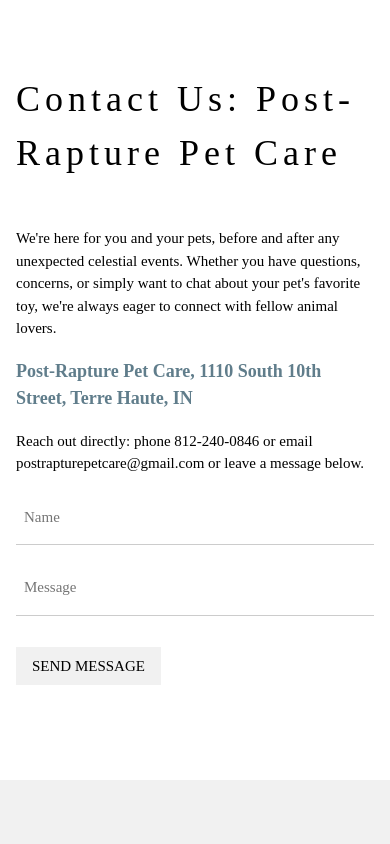
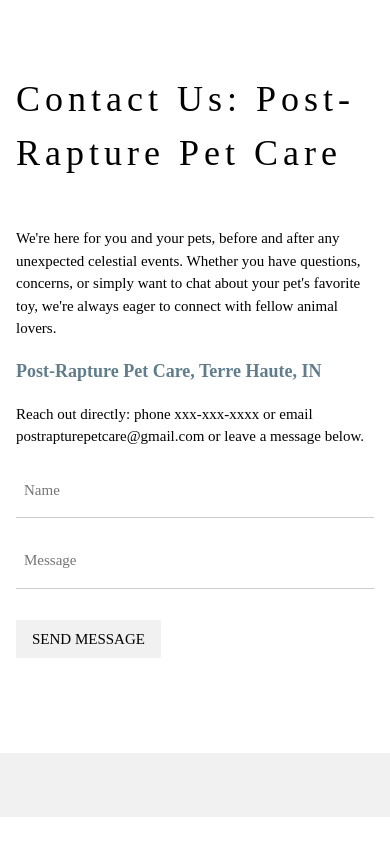
Before and after one commit to Bederckous/rapturePetcareServices_Project, a plain HTML site: page index.html in a window 390 px wide. Shown: the part 2629-3473 px from the top of the page. After the commit the page ends 3446 px from the top, so only its background shows below. Drawn offline with nearby package versions, Linux system fonts and the light colour scheme.

Commit message:
Update index.html
I removed my personal phone number as well as our personal address from the webpage.

```diff
--- a/index.html
+++ b/index.html
@@ -86,8 +86,8 @@ h1, h2, h3, h4, h5, h6 {
   <div class="w3-container w3-padding-64" id="contact">
     <h1>Contact Us: Post-Rapture Pet Care</h1><br>
     <p>We're here for you and your pets, before and after any unexpected celestial events. Whether you have questions, concerns, or simply want to chat about your pet's favorite toy, we're always eager to connect with fellow animal lovers.</p>
-    <p class="w3-text-blue-grey w3-large"><b> Post-Rapture Pet Care, 1110 South 10th Street, Terre Haute, IN</b></p>
-    <p>Reach out directly: phone 812-240-0846 or email postrapturepetcare@gmail.com or leave a message below.</p>
+    <p class="w3-text-blue-grey w3-large"><b> Post-Rapture Pet Care, Terre Haute, IN</b></p>
+    <p>Reach out directly: phone xxx-xxx-xxxx or email postrapturepetcare@gmail.com or leave a message below.</p>
     <form action="/action_page.php" target="_blank">
       <p><input class="w3-input w3-padding-16" type="text" placeholder="Name" required name="Name"></p>
       <p><input class="w3-input w3-padding-16" type="text" placeholder="Message" required name="Message"></p>
```
